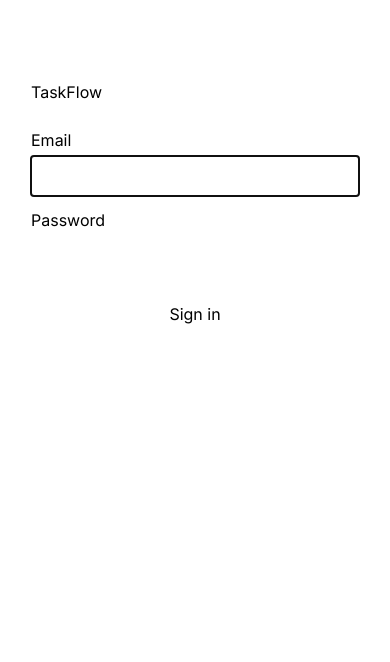
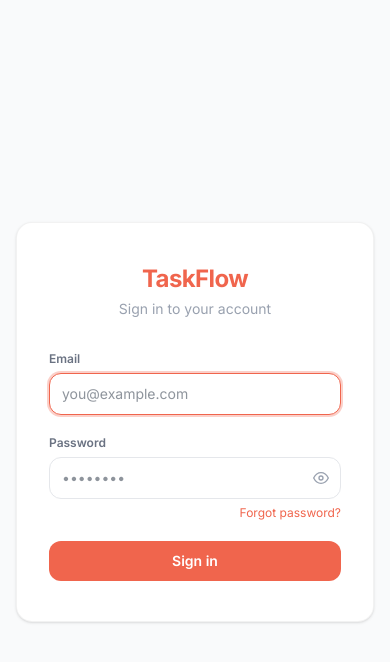
Before and after one commit to Tobi-Awonuga/taskflow, a React (Vite) app in the folder client/: page /login in a window 390 px wide. Shown: the top 662 px of the page. Built offline with nearby package versions, Linux system fonts and the light colour scheme; no server answers.

Commit message:
feat: login redesign, forgot-password UI, review fixes (a11y, SUPER dept filter, responsive grid, AbortController)

```diff
--- a/client/src/react/app.jsx
+++ b/client/src/react/app.jsx
@@ -2,7 +2,8 @@ import { BrowserRouter, Navigate, Route, Routes } from 'react-router-dom';
 import { AuthProvider }   from './context/AuthContext.jsx';
 import ProtectedRoute     from './components/ProtectedRoute.jsx';
 import AppLayout          from './components/AppLayout.jsx';
-import LoginPage          from './pages/LoginPage.jsx';
+import LoginPage           from './pages/LoginPage.jsx';
+import ForgotPasswordPage from './pages/ForgotPasswordPage.jsx';
 import TasksPage          from './pages/TasksPage.jsx';
 import DepartmentsPage    from './pages/DepartmentsPage.jsx';
 import ProfilePage        from './pages/ProfilePage.jsx';
@@ -15,7 +16,8 @@ export default function App() {
     <BrowserRouter>
       <AuthProvider>
         <Routes>
-          <Route path="/login" element={<LoginPage />} />
+          <Route path="/login"            element={<LoginPage />} />
+          <Route path="/forgot-password" element={<ForgotPasswordPage />} />
 
           <Route element={<ProtectedRoute />}>
             <Route element={<AppLayout />}>
--- a/client/src/react/components/TaskDetailDrawer.jsx
+++ b/client/src/react/components/TaskDetailDrawer.jsx
@@ -270,8 +270,9 @@ export default function TaskDetailDrawer({ task, onClose, onUpdateStatus, onUpda
 
           {/* Assignee */}
           <div className="flex flex-col gap-1.5">
-            <span className={LABEL_CLS}>Assignee</span>
+            <label htmlFor="drawer-assignee" className={LABEL_CLS}>Assignee</label>
             <select
+              id="drawer-assignee"
               value={task.assignedToUserId ?? ''}
               onChange={e => {
                 const val = e.target.value;
@@ -285,7 +286,7 @@ export default function TaskDetailDrawer({ task, onClose, onUpdateStatus, onUpda
                 ? allUsers.filter(u => u.id === user.id)
                 : allUsers
               ).map(u => (
-                <option key={u.id} value={u.id}>{u.name} ({u.role})</option>
+                <option key={u.id} value={u.id}>{u.name}</option>
               ))}
             </select>
           </div>
--- /dev/null
+++ b/client/src/react/pages/ForgotPasswordPage.jsx
@@ -0,0 +1,124 @@
+import { useState } from 'react';
+import { Link } from 'react-router-dom';
+
+const INPUT_CLS =
+  'w-full border border-gray-200 rounded-xl px-3 py-2.5 text-sm text-gray-800 bg-white ' +
+  'focus:outline-none focus:ring-2 focus:ring-[#F0654D]/30 focus:border-[#F0654D] transition-colors';
+
+const LABEL_CLS = 'block text-xs font-semibold text-gray-500 mb-1.5';
+
+export default function ForgotPasswordPage() {
+  const [email,   setEmail]   = useState('');
+  const [error,   setError]   = useState('');
+  const [sent,    setSent]    = useState(false);
+  const [saving,  setSaving]  = useState(false);
+
+  async function handleSubmit(e) {
+    e.preventDefault();
+    setError('');
+    setSaving(true);
+    try {
+      const res  = await fetch('/api/auth/forgot-password', {
+        method:      'POST',
+        credentials: 'include',
+        headers:     { 'Content-Type': 'application/json' },
+        body:        JSON.stringify({ email }),
+      });
+      const data = await res.json();
+      if (!res.ok) {
+        setError(data.error || 'Something went wrong.');
+        return;
+      }
+      setSent(true);
+    } catch {
+      setError('Network error — please try again.');
+    } finally {
+      setSaving(false);
+    }
+  }
+
+  return (
+    <div className="min-h-screen bg-gray-50 flex items-center justify-center p-4">
+      <div className="w-full max-w-md bg-white rounded-2xl shadow-sm border border-black/5 px-8 py-10">
+
+        {/* Wordmark */}
+        <div className="mb-8 text-center">
+          <span className="text-2xl font-bold text-[#F0654D] tracking-tight">TaskFlow</span>
+          <p className="text-sm text-gray-400 mt-1">Reset your password</p>
+        </div>
+
+        {sent ? (
+          <div className="flex flex-col items-center gap-4 text-center">
+            <div className="w-12 h-12 rounded-full bg-green-50 flex items-center justify-center">
+              <svg width="22" height="22" viewBox="0 0 24 24" fill="none" stroke="#43B96D" strokeWidth="2" strokeLinecap="round" strokeLinejoin="round">
+                <polyline points="20 6 9 17 4 12" />
+              </svg>
+            </div>
+            <div>
+              <p className="text-sm font-semibold text-gray-800">Check your email</p>
+              <p className="text-sm text-gray-400 mt-1">
+                If <span className="font-medium text-gray-600">{email}</span> is registered, you'll receive a reset link shortly.
+              </p>
+            </div>
+            <Link to="/login" className="text-sm text-[#F0654D] hover:underline mt-2">
+              Back to sign in
+            </Link>
+          </div>
+        ) : (
+          <form onSubmit={handleSubmit} aria-label="Forgot password form" className="flex flex-col gap-5">
+
+            <p className="text-sm text-gray-500">
+              Enter your account email and we'll send you a password reset link.
+            </p>
+
+            <div>
+              <label htmlFor="forgot-email" className={LABEL_CLS}>Email</label>
+              <input
+                id="forgot-email"
+                type="email"
+                value={email}
+                onChange={e => setEmail(e.target.value)}
+                required
+                autoFocus
+                autoComplete="email"
+                placeholder="you@example.com"
+                className={INPUT_CLS}
+              />
+            </div>
+
+            {error && (
+              <p className="text-sm text-red-500 bg-red-50 border border-red-100 rounded-xl px-4 py-2.5">
+                {error}
+              </p>
+            )}
+
+            <button
+              type="submit"
+              disabled={saving}
+              className="w-full flex items-center justify-center gap-2 bg-[#F0654D] hover:bg-[#E85B44] disabled:opacity-60 disabled:cursor-not-allowed text-white text-sm font-semibold py-2.5 rounded-xl transition-colors"
+            >
+              {saving ? (
+                <>
+                  <svg className="animate-spin w-4 h-4" viewBox="0 0 24 24" fill="none">
+                    <circle className="opacity-25" cx="12" cy="12" r="10" stroke="currentColor" strokeWidth="4" />
+                    <path className="opacity-75" fill="currentColor" d="M4 12a8 8 0 018-8v4l3-3-3-3v4a8 8 0 00-8 8h4z" />
+                  </svg>
+                  Sending…
+                </>
+              ) : 'Send reset link'}
+            </button>
+
+            <p className="text-center text-xs text-gray-400">
+              Remember your password?{' '}
+              <Link to="/login" className="text-[#F0654D] hover:underline">
+                Sign in
+              </Link>
+            </p>
+
+          </form>
+        )}
+
+      </div>
+    </div>
+  );
+}
--- a/client/src/react/pages/LoginPage.jsx
+++ b/client/src/react/pages/LoginPage.jsx
@@ -1,14 +1,21 @@
 import { useState } from 'react';
-import { useNavigate } from 'react-router-dom';
+import { useNavigate, Link } from 'react-router-dom';
 import { useAuth } from '../context/AuthContext.jsx';
 
+const INPUT_CLS =
+  'w-full border border-gray-200 rounded-xl px-3 py-2.5 text-sm text-gray-800 bg-white ' +
+  'focus:outline-none focus:ring-2 focus:ring-[#F0654D]/30 focus:border-[#F0654D] transition-colors';
+
+const LABEL_CLS = 'block text-xs font-semibold text-gray-500 mb-1.5';
+
 export default function LoginPage() {
-  const { setUser }        = useAuth();
-  const navigate           = useNavigate();
-  const [email, setEmail]  = useState('');
-  const [password, setPass] = useState('');
-  const [error, setError]  = useState('');
-  const [saving, setSaving] = useState(false);
+  const { setUser }          = useAuth();
+  const navigate             = useNavigate();
+  const [email, setEmail]    = useState('');
+  const [password, setPass]  = useState('');
+  const [showPw, setShowPw]  = useState(false);
+  const [error, setError]    = useState('');
+  const [saving, setSaving]  = useState(false);
 
   async function handleSubmit(e) {
     e.preventDefault();
@@ -36,41 +43,104 @@ export default function LoginPage() {
   }
 
   return (
-    <div style={{ maxWidth: 360, margin: '80px auto', padding: '0 16px' }}>
-      <h1 style={{ marginBottom: 24 }}>TaskFlow</h1>
-      <form onSubmit={handleSubmit}>
-        <div style={{ marginBottom: 12 }}>
-          <label style={{ display: 'block', marginBottom: 4 }}>Email</label>
+    <div className="min-h-screen bg-gray-50 flex items-center justify-center p-4">
+      <div className="w-full max-w-md bg-white rounded-2xl shadow-sm border border-black/5 px-8 py-10">
+
+        {/* Wordmark */}
+        <div className="mb-8 text-center">
+          <span className="text-2xl font-bold text-[#F0654D] tracking-tight">TaskFlow</span>
+          <p className="text-sm text-gray-400 mt-1">Sign in to your account</p>
+        </div>
+
+        <form onSubmit={handleSubmit} aria-label="Sign in form" className="flex flex-col gap-5">
+
+          {/* Email */}
+          <div>
+            <label htmlFor="login-email" className={LABEL_CLS}>Email</label>
             <input
+              id="login-email"
               type="email"
               value={email}
-            onChange={(e) => setEmail(e.target.value)}
+              onChange={e => setEmail(e.target.value)}
               required
               autoFocus
-            style={{ width: '100%', padding: '8px', boxSizing: 'border-box' }}
+              autoComplete="email"
+              placeholder="you@example.com"
+              className={INPUT_CLS}
             />
           </div>
-        <div style={{ marginBottom: 16 }}>
-          <label style={{ display: 'block', marginBottom: 4 }}>Password</label>
+
+          {/* Password */}
+          <div>
+            <label htmlFor="login-password" className={LABEL_CLS}>Password</label>
+            <div className="relative">
               <input
-            type="password"
+                id="login-password"
+                type={showPw ? 'text' : 'password'}
                 value={password}
-            onChange={(e) => setPass(e.target.value)}
+                onChange={e => setPass(e.target.value)}
                 required
-            style={{ width: '100%', padding: '8px', boxSizing: 'border-box' }}
+                autoComplete="current-password"
+                placeholder="••••••••"
+                className={`${INPUT_CLS} pr-10`}
               />
+              <button
+                type="button"
+                onClick={() => setShowPw(v => !v)}
+                aria-label={showPw ? 'Hide password' : 'Show password'}
+                className="absolute inset-y-0 right-0 flex items-center px-3 text-gray-400 hover:text-gray-600"
+              >
+                {showPw ? (
+                  /* eye-off */
+                  <svg width="16" height="16" viewBox="0 0 24 24" fill="none" stroke="currentColor" strokeWidth="2" strokeLinecap="round" strokeLinejoin="round">
+                    <path d="M17.94 17.94A10.07 10.07 0 0112 20c-7 0-11-8-11-8a18.45 18.45 0 015.06-5.94M9.9 4.24A9.12 9.12 0 0112 4c7 0 11 8 11 8a18.5 18.5 0 01-2.16 3.19m-6.72-1.07a3 3 0 11-4.24-4.24" />
+                    <line x1="1" y1="1" x2="23" y2="23" />
+                  </svg>
+                ) : (
+                  /* eye */
+                  <svg width="16" height="16" viewBox="0 0 24 24" fill="none" stroke="currentColor" strokeWidth="2" strokeLinecap="round" strokeLinejoin="round">
+                    <path d="M1 12s4-8 11-8 11 8 11 8-4 8-11 8-11-8-11-8z" />
+                    <circle cx="12" cy="12" r="3" />
+                  </svg>
+                )}
+              </button>
             </div>
+            <div className="flex justify-end mt-1.5">
+              <Link
+                to="/forgot-password"
+                className="text-xs text-[#F0654D] hover:underline"
+              >
+                Forgot password?
+              </Link>
+            </div>
+          </div>
+
+          {/* Error */}
           {error && (
-          <p style={{ color: 'red', marginBottom: 12 }}>{error}</p>
+            <p className="text-sm text-red-500 bg-red-50 border border-red-100 rounded-xl px-4 py-2.5">
+              {error}
+            </p>
           )}
+
+          {/* Submit */}
           <button
             type="submit"
             disabled={saving}
-          style={{ width: '100%', padding: '10px', cursor: saving ? 'not-allowed' : 'pointer' }}
+            className="w-full flex items-center justify-center gap-2 bg-[#F0654D] hover:bg-[#E85B44] disabled:opacity-60 disabled:cursor-not-allowed text-white text-sm font-semibold py-2.5 rounded-xl transition-colors"
           >
-          {saving ? 'Signing in…' : 'Sign in'}
+            {saving ? (
+              <>
+                <svg className="animate-spin w-4 h-4" viewBox="0 0 24 24" fill="none">
+                  <circle className="opacity-25" cx="12" cy="12" r="10" stroke="currentColor" strokeWidth="4" />
+                  <path className="opacity-75" fill="currentColor" d="M4 12a8 8 0 018-8v4l3-3-3-3v4a8 8 0 00-8 8h4z" />
+                </svg>
+                Signing in…
+              </>
+            ) : 'Sign in'}
           </button>
+
         </form>
+      </div>
     </div>
   );
 }
```
Also changed, not shown: client/src/react/components/CreateTaskModal.jsx (+6 -4 lines), client/src/react/pages/TasksPage.jsx (+9 -4 lines), 1 other file (tests, documents, lock files or other folders). Lines whose indentation alone changed are shown as unchanged.
